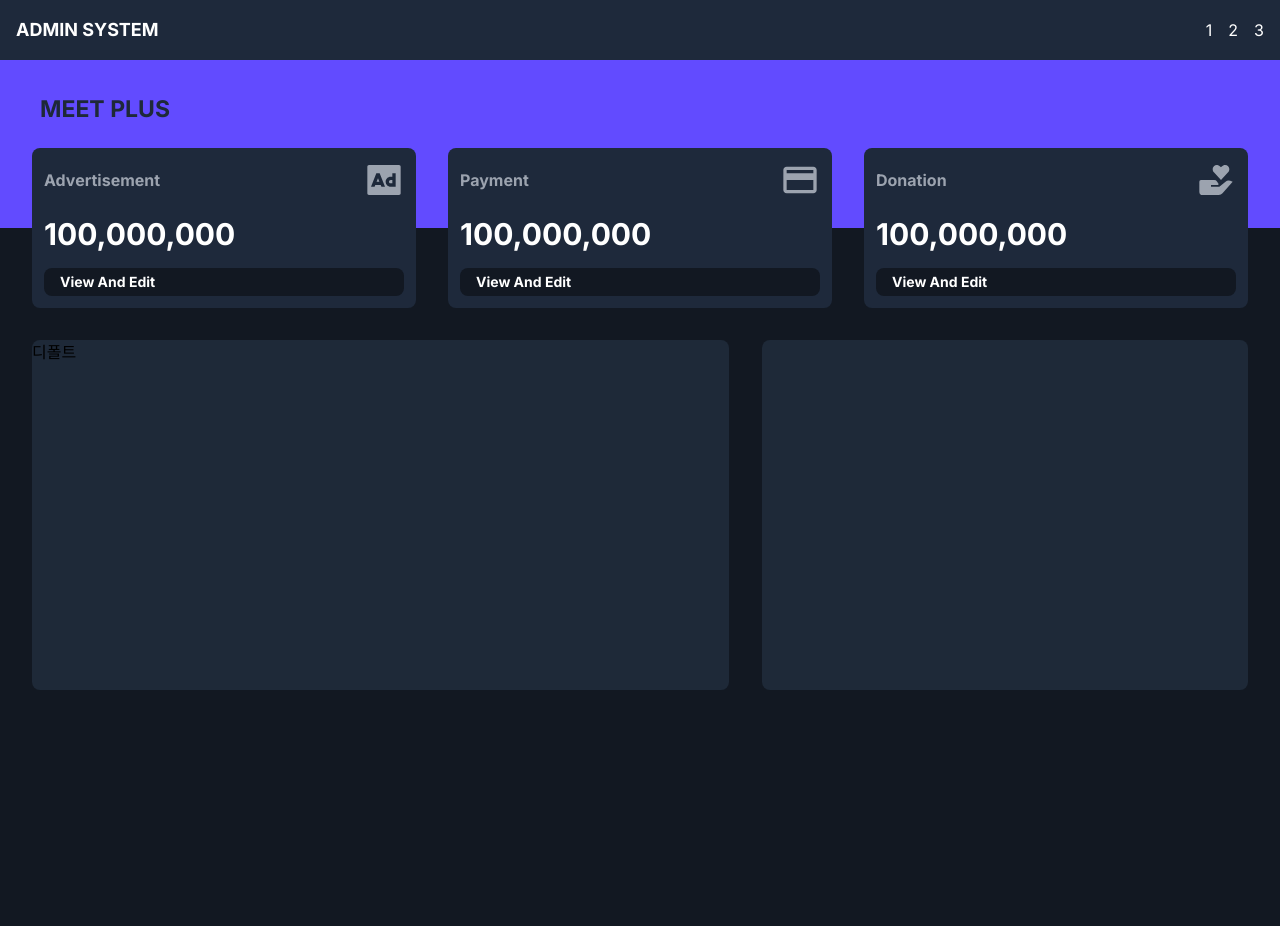
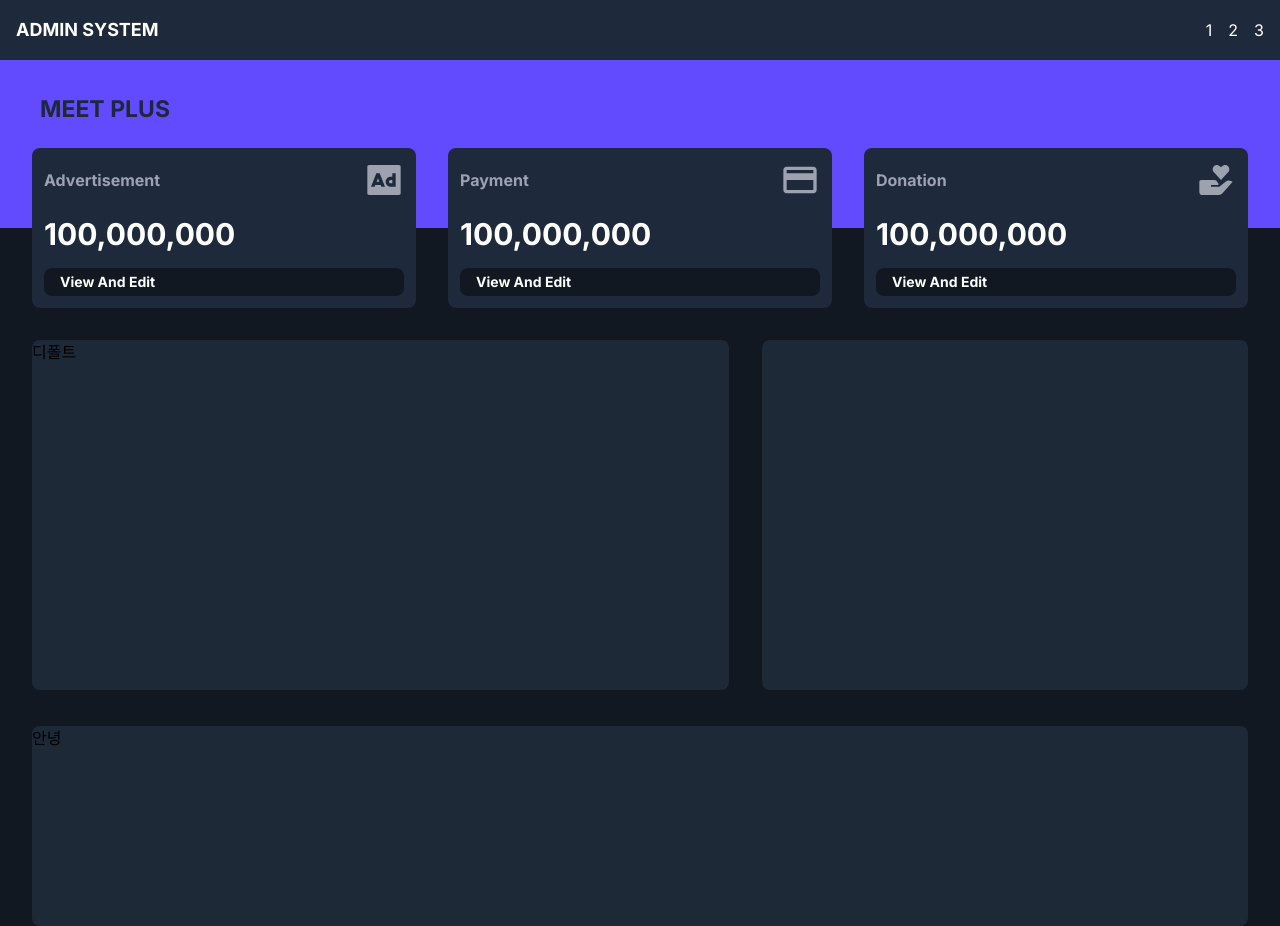
Before and after one commit to 3-RACEHORSE/FE_Admin, a Next.js app: page / in a window 1280 px wide. Before the commit the page ends 800 px from the top, so only its background shows below. Built offline with nearby package versions, Linux system fonts and the light colour scheme.

Commit message:
feat: 게시글 작성 패러렐 적용 (#5)

```diff
--- /dev/null
+++ b/src/app/(afterLogin)/@write/page.tsx
@@ -0,0 +1,9 @@
+import Write from "@/components/pages/Write";
+
+export default function Page() {
+  return (
+    <div className=" h-full rounded-lg bg-[#1e2938]" style={{ width: "100%" }}>
+      <Write />
+    </div>
+  );
+}
--- a/src/app/(afterLogin)/layout.tsx
+++ b/src/app/(afterLogin)/layout.tsx
@@ -4,13 +4,13 @@ type Props = {
   children: ReactNode;
   changeComponent: ReactNode;
   post: ReactNode;
-  modal: ReactNode;
+  write: ReactNode;
 };
 export default function Layout({
   children,
   changeComponent,
   post,
-  modal,
+  write,
 }: Props) {
   return (
     <div>
@@ -22,8 +22,12 @@ export default function Layout({
         {changeComponent}
         {post}
       </div>
-
-      {modal}
+      <div
+        className="flex items-center justify-between w-full mt-9"
+        style={{ height: "200px", paddingLeft: "2.5%", paddingRight: "2.5%" }}
+      >
+        {write}
+      </div>
     </div>
   );
 }
--- a/src/components/pages/Post.tsx
+++ /dev/null
@@ -1,8 +0,0 @@
-export default function Post() {
-  return (
-    <div
-      className=" h-full rounded-lg bg-[#1e2938]"
-      style={{ width: "100%" }}
-    ></div>
-  );
-}
--- /dev/null
+++ b/src/components/pages/Write.tsx
@@ -0,0 +1,3 @@
+export default function Write() {
+  return <>안녕</>;
+}
```
